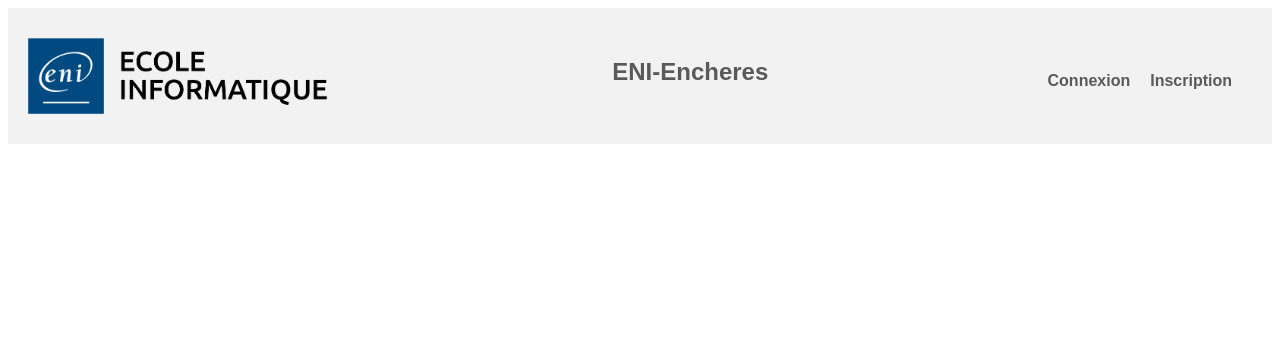
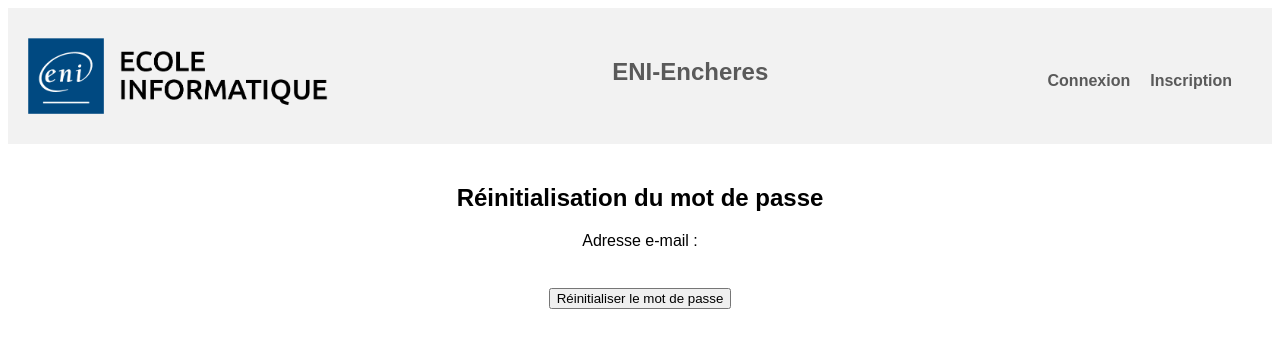
Before and after one commit to lucas79180/Projet-CDA, a Vue app in the folder front-end/: page /forgot-password in a window 1280 px wide. Shown: the top 348 px of the page. Built offline with nearby package versions, Linux system fonts and the light colour scheme; no server answers.

Commit message:
souvenir toi

```diff
--- a/front-end/src/router.js
+++ b/front-end/src/router.js
@@ -6,7 +6,8 @@ import InfoUser from "@/views/infoUser.vue";
 import User from "./views/User.vue";
 import Login from "./views/Login.vue";
 import TableUser from "@/views/TableUser.vue";
-import Confirmation from "@/views/Confirmation.vue"; // Assurez-vous de pointer vers le bon emplacement de votre composant NouvelleVente
+import Confirmation from "@/views/Confirmation.vue";
+import ForgotPassword from "@/views/ForgotPassword.vue"; // Assurez-vous de pointer vers le bon emplacement de votre composant NouvelleVente
 
 const routes = [
     {
@@ -45,6 +46,11 @@ const routes = [
         props: true,
         component: Confirmation
     },
+    {
+        path: '/forgot-password',
+        name: 'ForgotPassword',
+        component: ForgotPassword
+    }
 ];
 
 const router = createRouter({
--- /dev/null
+++ b/front-end/src/views/ForgotPassword.vue
@@ -0,0 +1,31 @@
+<template>
+  <div>
+    <h2>Réinitialisation du mot de passe</h2>
+    <form @submit.prevent="resetPassword">
+      <div>
+        <label for="email">Adresse e-mail :</label>
+        <input type="email" id="email" v-model="email">
+      </div>
+      <button type="submit">Réinitialiser le mot de passe</button>
+    </form>
+  </div>
+</template>
+
+<script setup>
+import axios from '@/axios/instance'
+import { ref } from 'vue'
+
+const email = ref('');
+const successMessage = ref('');
+const errorMessage = ref('');
+
+async function resetPassword() {
+  try {
+    // Envoyer une demande de réinitialisation de mot de passe à votre backend
+    const response = await axios.post('/reset-password', { email: email.value });
+    successMessage.value = response.data.message;
+  } catch (error) {
+    errorMessage.value = 'Erreur lors de la réinitialisation du mot de passe.';
+  }
+}
+</script>
--- a/front-end/src/views/Login.vue
+++ b/front-end/src/views/Login.vue
@@ -1,96 +1,67 @@
+<template>
+  <main>
+    <h1>Login</h1>
+    <ul class="error" v-if="errors">
+      <li class="error">{{errors}}</li>
+    </ul>
+    <form>
+      <div class="form-element">
+        <label>Pseudo</label>
+        <input type="text" v-model="user.pseudo">
+      </div>
+      <div class="form-element">
+        <label>Mot de passe</label>
+        <input type="password" v-model="user.mot_de_passe">
+      </div>
+      <div class="form-element">
+        <label>
+          <input type="checkbox" v-model="user.se_souvenir_de_moi">
+          Se souvenir de moi
+        </label>
+      </div>
+      <button type="button" @click="login">Valider</button>
+      <button type="button" @click="forgotPassword">Mot de passe oublié ?</button>
+    </form>
+  </main>
+</template>
+
 <script setup>
-// on définie dans le fichier une variable axios qui prend la valeur exportée dans le fichier '@/axios/instance.js'
 import axios from '@/axios/instance'
 import router from '@/router'
-import { ref, onMounted } from 'vue'
+import {ref, onMounted} from 'vue'
 import FormTextElement from "@/components/FormTextElement.vue";
 
-/*
-* on définit les événements qui peuvent être envoyés par le composant
-*/
 const emit = defineEmits(['login'])
 
-/********************************
- *  Initialisation du modèle ****
- *********************************/
-
-// membre : va être utilisé pour remplir notre formulaire
 const user = ref({
-  pseudo : '',
-  mot_de_passe : '',
+  pseudo: '',
+  mot_de_passe: '',
+  se_souvenir_de_moi: false,
 })
 
-// errors : va être utilisé pour lister nos erreurs
 const errors = ref()
 
-
-/********************************
- ****** FONCTIONS ****************
- *********************************/
-
-
-/**
- * creermembre() : est appelée lorsque j'appuie sur le bouton Valider du formulaire
- */
-
- async function login(){
-  /*
-  * utilisation d'axios : nécessite de faire un "npm install axios" pour installer la librairie et de faire dans le script : import axios from 'axios'
-  * axios.post(URL, data) va envoyer les données data au format json à l'api d'url : URL
-  *
-  * membre.value correspond à la valeur de l'objet membre de notre modèle (mis à jour par le formulaire)
-  *
-  * await : permet d'attendre que la requête ait recuperé la réponse avant de passer à l'instruction suivante
-  */
+async function login() {
   try {
     const result = await axios.post('/login', user.value)
-    // si tout se passe bien,
-    // 1 - on met le token recuperé dans localstorage
     localStorage.setItem('jwt', result.data);
 
+    if (user.value.se_souvenir_de_moi) {
+      localStorage.setItem('userInfo', JSON.stringify(user.value));
+    } else {
+      localStorage.removeItem('userInfo');
+    }
 
-    // 2 - on emet un événement 'login' pour que le composant APP recharge la barre de navigation
     emit('login')
-    // 3 - on redirige sur la page d'accueil
     await router.push('/')
     window.location.reload();
   } catch (error) {
-    // si jamais il y a une erreur => on met à jour le modèle
     errors.value = 'erreur de connexion'
   }
 }
 
-localStorage.setItem('userInfo', JSON.stringify(user.value.pseudo));
+function forgotPassword() {
+  // Rediriger l'utilisateur vers la page de réinitialisation du mot de passe
+  router.push('/forgot-password');
+}
 </script>
-
-<template>
-  <main>
-    <h1>Login</h1>
-
-     <!-- j'affiche la liste des erreurs potentielles renvoyées par la dernière requête http -->
-   <ul class="error" v-if="errors">
-    <li class="error">{{errors}}</li>
-   </ul>
-    <!--
-      on garde la balise form pour des raisons sémantiques (meilleure accessibilité, référencement internet)
-      car on va envoyer une requête HTTP via Javascript
-    -->
-  <form>
-        <!-- Pseudo -->
-        <div class="form-element">
-          <label>Pseudo</label>
-          <!-- v-model : équivalent de th:field en vuejs -->
-          <input type="text" v-model="user.pseudo">
-        </div>
-        <!-- Mot de passe -->
-        <div class="form-element">
-          <label>Mot de passe</label>
-          <!-- v-model : équivalent de th:field en vuejs -->
-          <input type="text" v-model="user.mot_de_passe">
-        </div>
-        <!-- Validation (on utilise un type button pour ne pas valider le formulaire)-->
-        <button type="button" @click="login">Valider</button>
-    </form>
-
-  </main>
-</template>
```
Lines whose indentation alone changed are shown as unchanged.
